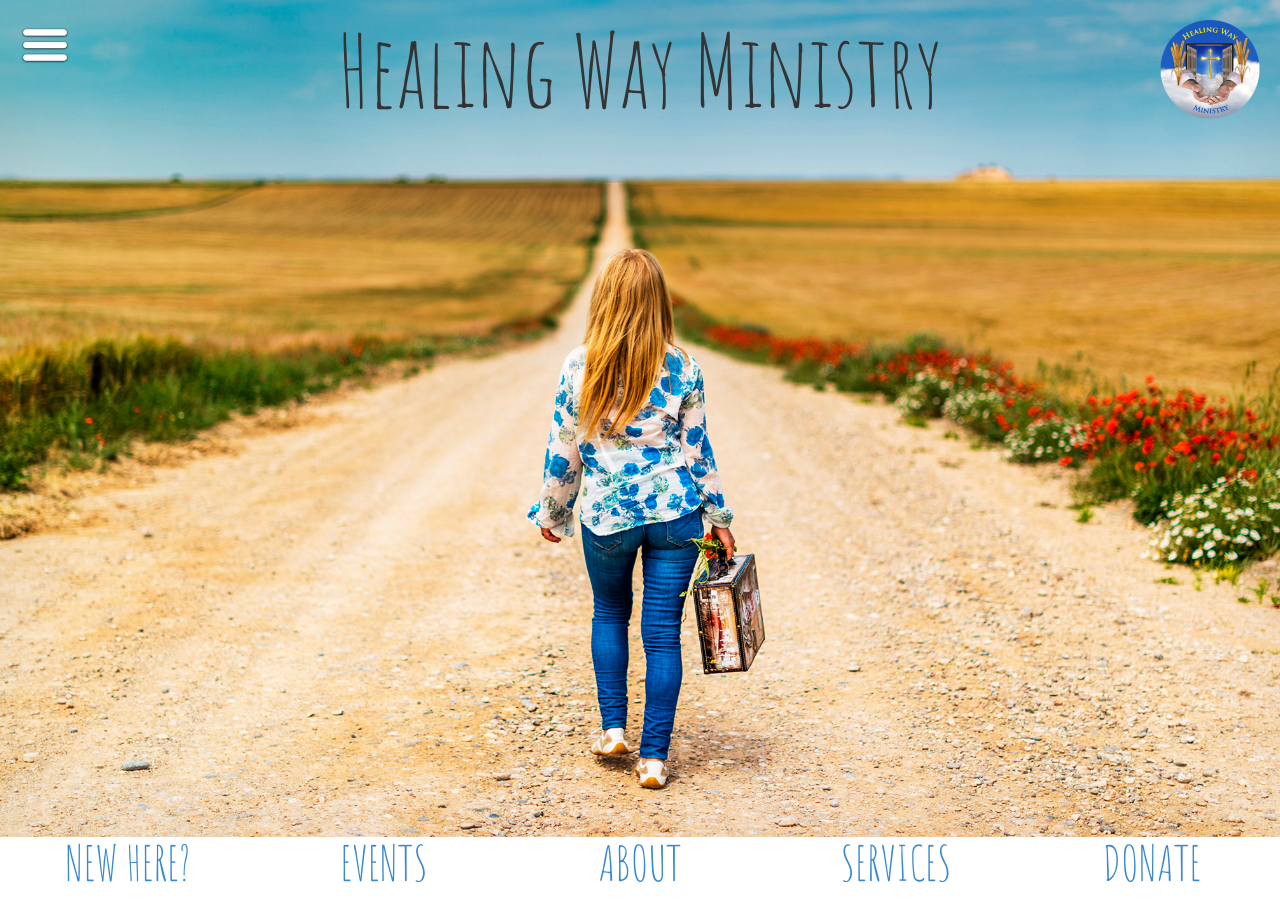
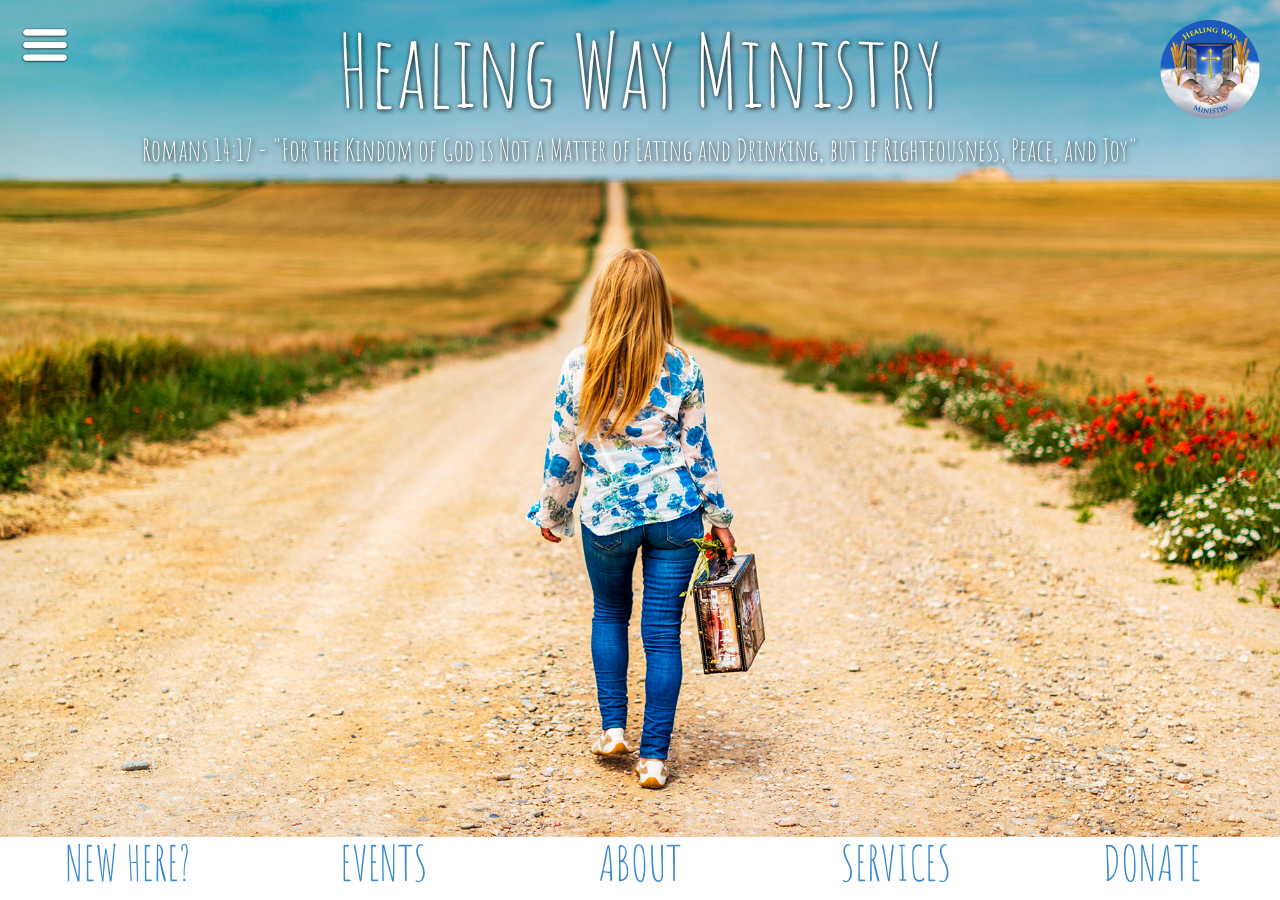
Before and after one commit to JWizerd/healing_way_ministry, a Jekyll site: the page built from index.html, in a window 1280 px wide. Built offline with Jekyll 4.4.1, drawn with Linux system fonts in a browser that asks for light colours.

Commit message:
added bible verse, header text styling and media queries

```diff
--- a/_includes/header.html
+++ b/_includes/header.html
@@ -3,6 +3,7 @@
         <a href="{{site.baseurl}}/"><img id="hw-logo" src="../assets/images/healing-way-ministry-greely-logo.png" alt="Healing Way Ministry Church"></a>
         <img id="menu-trigger" src="assets/images/hamburger.png" alt="Open menu">
         <h1 id="hw-title">Healing Way Ministry</h1>
+        <p id="verse"><strong>Romans 14:17</strong> - "For the Kindom of God is Not a Matter of Eating and Drinking, but if Righteousness, Peace, and Joy"</p>
         <div class="header-content">
             <nav>
                 <h2>Welcome!</h2>
--- a/assets/css/main.css
+++ b/assets/css/main.css
@@ -140,6 +140,17 @@
 		text-shadow: 2px 1px 2px rgba(000, 000, 000, 0.7);
 	}
 
+	#verse {
+		text-align: center;
+		margin-top: 35px;
+		font-size: 30px;
+		color: #fff;
+	}
+
+	#verse, #hw-title {
+		text-shadow: 1px 1px 5px #000;
+	}
+
 	nav {
 		position:fixed;
 		left:-250px;
@@ -208,6 +219,7 @@
 		position:relative;
 		font-size: 100px;
 		top: 20px;
+		color: #fff;
 
 	}
 
@@ -293,17 +305,32 @@
 	}
 	#hw-title {
 		font-size: 40px;
-		float:right;
-		top: 28px;
-		right: 20px;
+		padding-top: 10px;
 	}
 	#hw-logo {
 		display: none;
 	}
+	#verse {
+		font-size: 16px;
+		font-size: 20px;
+		padding: 0 15px 0 15px;
+	}
+	#menu-trigger {
+		width: 35px;
+	}
 }
+
+@media screen and (max-width: 875px) {
+	#hw-logo {
+		display: none;
+	}
+}
+
 @media screen and (min-width: 651px) and (max-width: 1000px) {
 	#hw-title {
 		font-size: 70px;
 	}
-
+	#verse {
+		font-size: 20px;
+	}
 }
```
Also changed, not shown: 2 other files.
